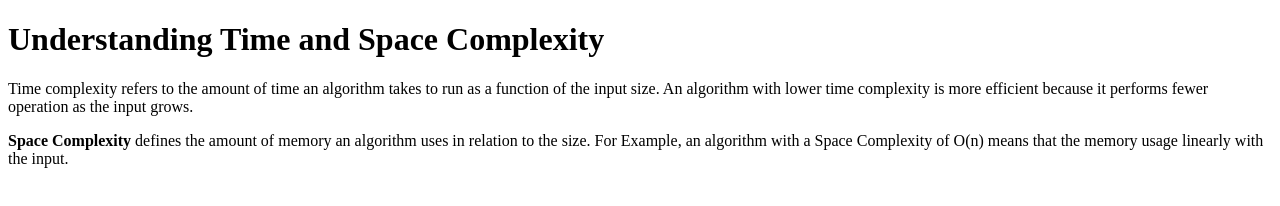
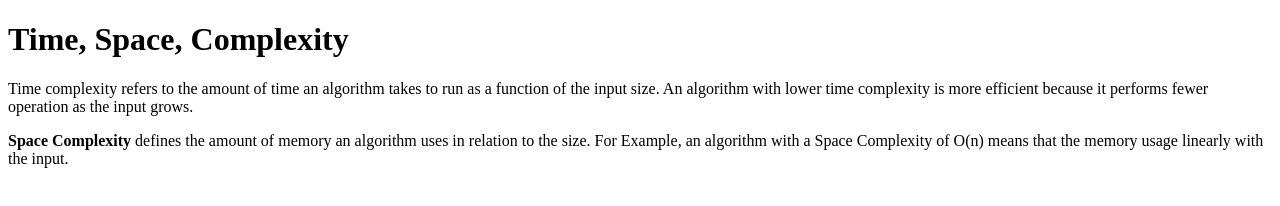
Before and after one commit to acciojob/time-and-space-complexity-Kshitiz-Here, a website: page main.html in a window 1280 px wide. Drawn offline with Linux system fonts and the light colour scheme.

Commit message:
created a submission

```diff
--- a/main.html
+++ b/main.html
@@ -8,7 +8,7 @@
 </head>
 
 <body>
-	<h1>Understanding Time and Space Complexity</h1>
+	<h1>Time, Space, Complexity</h1>
 	<p>Time complexity refers to the amount of time an algorithm takes to run as a function of the input size.
 	   An algorithm with lower time complexity is more efficient because it performs fewer operation as the input grows.</p>
 	<p>
```
